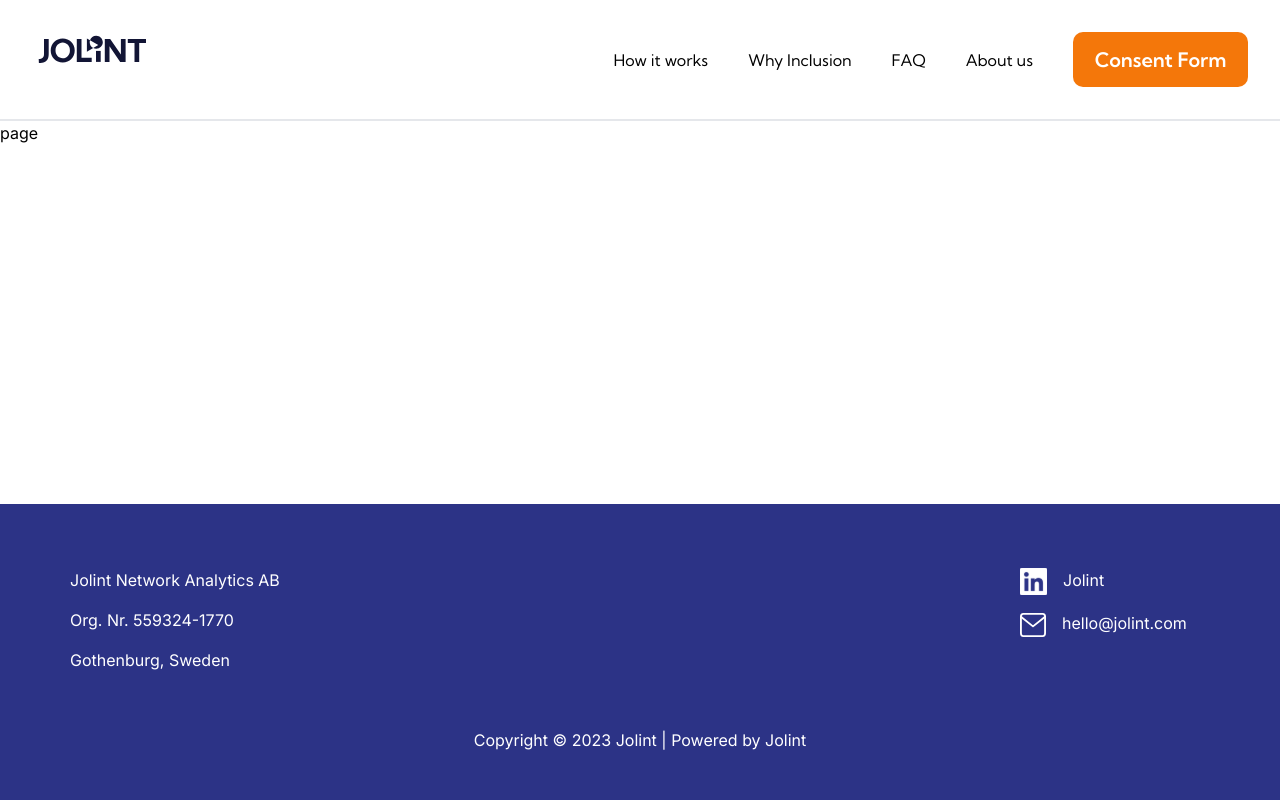
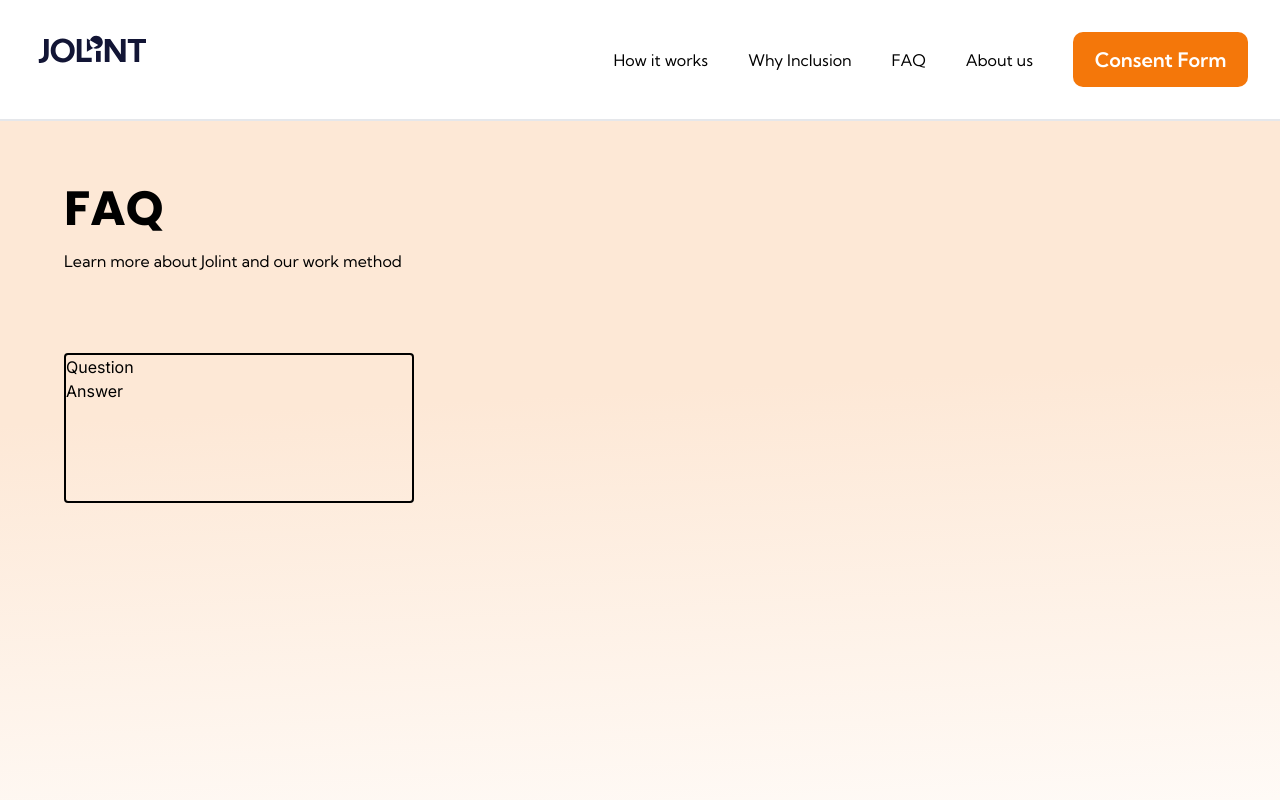
Before and after one commit to tessceciliaj/jolint-web, a Next.js app: page /faq in a window 1280 px wide. Shown: the top 800 px of the page. Built offline with nearby package versions, Linux system fonts and the light colour scheme.

Commit message:
FAQ base structure done

```diff
--- /dev/null
+++ b/app/components/FAQCard.tsx
@@ -0,0 +1,12 @@
+import React from 'react'
+
+const FAQCard = () => {
+    return (
+        <div className="mx-4 mt-4 md:mx-16 md:mt-16 w-[350px] h-[150px] border-2 border-darkColor rounded">
+            <h3>Question</h3>
+            <p>Answer</p>
+        </div>
+    )
+}
+
+export default FAQCard
--- a/app/faq/page.tsx
+++ b/app/faq/page.tsx
@@ -1,8 +1,23 @@
+import FAQCard from '../components/FAQCard'
 
 const page = () => {
-  return (
-    <div>page</div>
-  )
+    return (
+        <div className="faq-background h-screen">
+            <div className="px-4 pt-4 md:px-16 md:pt-16">
+                <h1 className="font-poppins font-bold text-4xl md:text-5xl">
+                    FAQ
+                </h1>
+            </div>
+            <div>
+                <p className="font-kumbhSans p-4 md:px-16">
+                    Learn more about Jolint and our work method
+                </p>
+            </div>
+            <div>
+                <FAQCard />
+            </div>
+        </div>
+    )
 }
 
 export default page
--- a/app/globals.css
+++ b/app/globals.css
@@ -50,3 +50,12 @@
     background: rgba(255, 255, 255, 0.6);
     width: 100%;
 }
+
+.faq-background {
+    background: rgb(253, 232, 214);
+    background: linear-gradient(
+        177deg,
+        rgba(253, 232, 214, 1) 35%,
+        rgba(255, 255, 255, 1) 100%
+    );
+}
```
